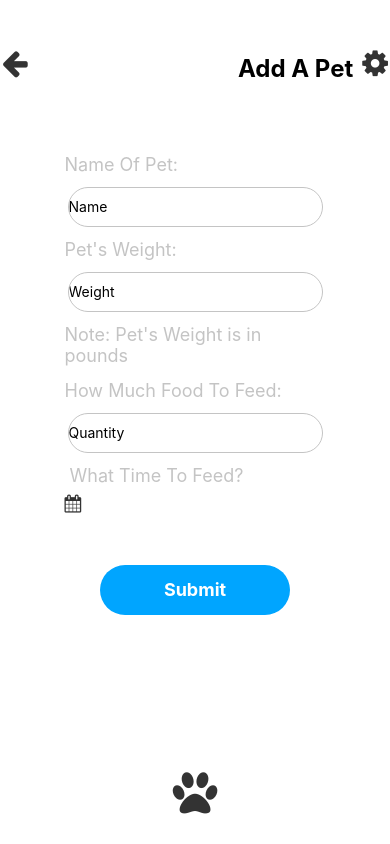
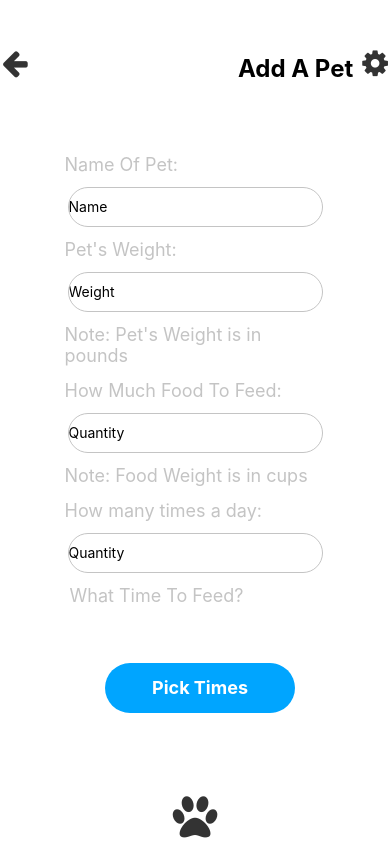
Before and after one commit to randobrando1008/Pet-Food-Protector, a React Native app in the folder src/: screen /AddPet in a window 390 px wide. Built offline with nearby package versions, Linux system fonts and the light colour scheme; what react-native would draw is missing.

Commit message:
Add QuantityScreen material to the AddPetScreen

```diff
--- a/src/pages/AddPetScreen.js
+++ b/src/pages/AddPetScreen.js
@@ -45,20 +45,18 @@ class AddPetScreen extends React.Component {
           feedWeight: '',
           feedWeightError: '',
           feedNumber: '',
-          feedNumberError: ''
+          feedNumberError: '',
+          timesNumber: '',
+          feedTime: '',
+          feedTimeError: ''
         }
-    }
-
-	sendData = () => {
-      pagePass = 'AddPet';
-
-      return;
     }
 
     submitInformation = async () => {
       var isNameValid = false;
       var isWeightValid = false;
       var isFeedAmountValid = false;
+      var isFeedTimeValid = false;
 
       if(this.state.feedName != "")
       {
@@ -73,8 +71,14 @@ class AddPetScreen extends React.Component {
 
       if(this.state.feedNumber != "")
       {
-        if(parseFloat(this.state.feedNumber) < 3 && parseFloat(this.state.feedNumber) > 0)
+        if(parseFloat(this.state.feedNumber) < 2.1 && parseFloat(this.state.feedNumber) > 0)
           isFeedAmountValid = true;
+      }
+
+      if(this.state.feedTime != "")
+      {
+        if(parseInt(this.state.feedTime) < 4 && parseInt(this.state.feedTime) > 0)
+          isFeedTimeValid = true;
       }
 
       if(!isNameValid || this.state.feedName == "")
@@ -86,7 +90,7 @@ class AddPetScreen extends React.Component {
         this.setState({feedNameError: ""});
       }
 
-      if(!isWeightValid || this.state.feedWeight == "")
+      if(!isWeightValid || this.state.feedWeight == "" || this.state.feedTime > 350)
       {
         this.setState({feedWeightError: "Max weight 350"});
       }
@@ -95,7 +99,7 @@ class AddPetScreen extends React.Component {
         this.setState({feedWeightError: ""});
       }
 
-      if(!isFeedAmountValid || this.state.feedNumber == "" || parseDouble(this.state.feedNumber) > 2)
+      if(!isFeedAmountValid || this.state.feedNumber == "" || this.state.feedTime > 2)
       {
         this.setState({feedNumberError: "Max amount of food is 2 cups"});
       }
@@ -104,7 +108,16 @@ class AddPetScreen extends React.Component {
         this.setState({feedNumberError: ""});
       }
 
-      if(isNameValid && isWeightValid && isFeedAmountValid)
+      if(!isFeedTimeValid || this.state.feedTime == "" || this.state.feedTime > 3)
+      {
+          this.setState({feedTimeError: "Max number of feeding times is 3"});
+      }
+      else
+      {
+          this.setState({feedTimeError: ""});
+      }
+
+      if(isNameValid && isWeightValid && isFeedAmountValid && isFeedTimeValid)
       {
 
         var petID = uuidv4();
@@ -148,7 +161,8 @@ class AddPetScreen extends React.Component {
           JSON.stringify(petObject),
         );
 
-        this.props.navigation.navigate('CreateAccount')
+        quantitySent = this.state.timesNumber;
+        this.props.navigation.navigate('DatePickerScreen')
       }
     }
 
@@ -180,11 +194,23 @@ class AddPetScreen extends React.Component {
     {
       if(this.state.feedNumber=="")
       {
-        this.setState({feedNumberError: "Number of Feeding Times cannot be empty"});
+        this.setState({feedNumberError: "Amount of food cannot be empty"});
       }
       else
       {
         this.setState({feedNumberError: ""});
+      }
+    }
+
+    feedTimeValidator()
+    {
+      if(this.state.feedTime=="")
+      {
+        this.setState({feedTimeError: "Number of feeding times cannot be empty"});
+      }
+      else
+      {
+        this.setState({feedTimeError: ""});
       }
     }
 
@@ -243,7 +269,20 @@ class AddPetScreen extends React.Component {
                 style={externalStyle.inputStyle}
                 onBlur={()=>this.feedNumberValidator()}
               />
+              <Text style={externalStyle.extraText}>Note: Food Weight is in cups</Text>
               <Text style={{alignSelf: 'center', color: 'red'}}>{this.state.feedNumberError}</Text>
+
+              <Text style={externalStyle.extraText}>How many times a day:</Text>
+              <TextInput
+                  value={this.state.feedTime}
+                  numericvalue
+                  keyboardType={'numeric'}
+                  onChangeText={feedTime => this.setState({ feedTime })}
+                  placeholder={'Quantity'}
+                  style={externalStyle.inputStyle}
+                  onBlur={()=>this.feedTimeValidator()}
+              />
+              <Text style={{alignSelf: 'center', color: 'red'}}>{this.state.feedTimeError}</Text>
 
               <View style={{width: 265,
                     justifyContent: 'center',
@@ -251,12 +290,13 @@ class AddPetScreen extends React.Component {
                     flexWrap:'wrap'}}>
                 <Text style={externalStyle.extraText}>What Time To Feed?</Text>
                 <TouchableOpacity
-                  style={{ backgroundColor:"#FFFFFF00", padding: 2}}
-                  onPress={() => {this.sendData(); this.props.navigation.navigate('Quantity');}}>
-                  <Icon name="calendar" size={18} color="#000000CC" backgroundColor="#FFFFFF00"/>
+                  style={externalStyle.primaryButtonContainer}
+                  onPress={() => {this.submitInformation}}>
+                  {/* <Icon name="calendar" size={18} color="#000000CC" backgroundColor="#FFFFFF00"/> */}
+                  <Text style={externalStyle.primaryButtonText}>Pick Times</Text>
                 </TouchableOpacity>
               </View>
-              <AddButton title="Submit" onPress={this.submitInformation} />
+              {/* <AddButton title="Submit" onPress={this.submitInformation} /> */}
             </ScrollView>
             <PawIcon />
           </View>
```
